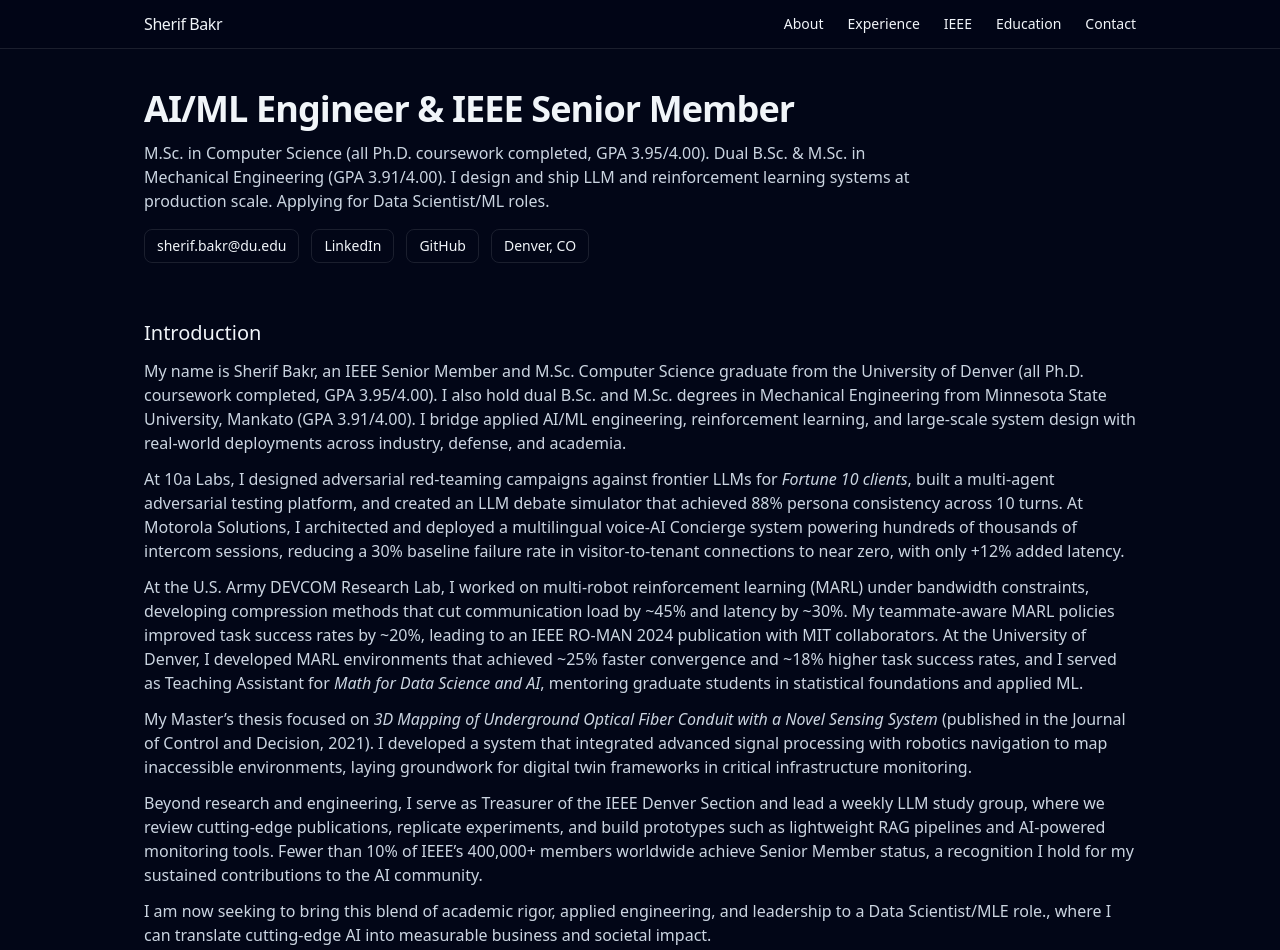
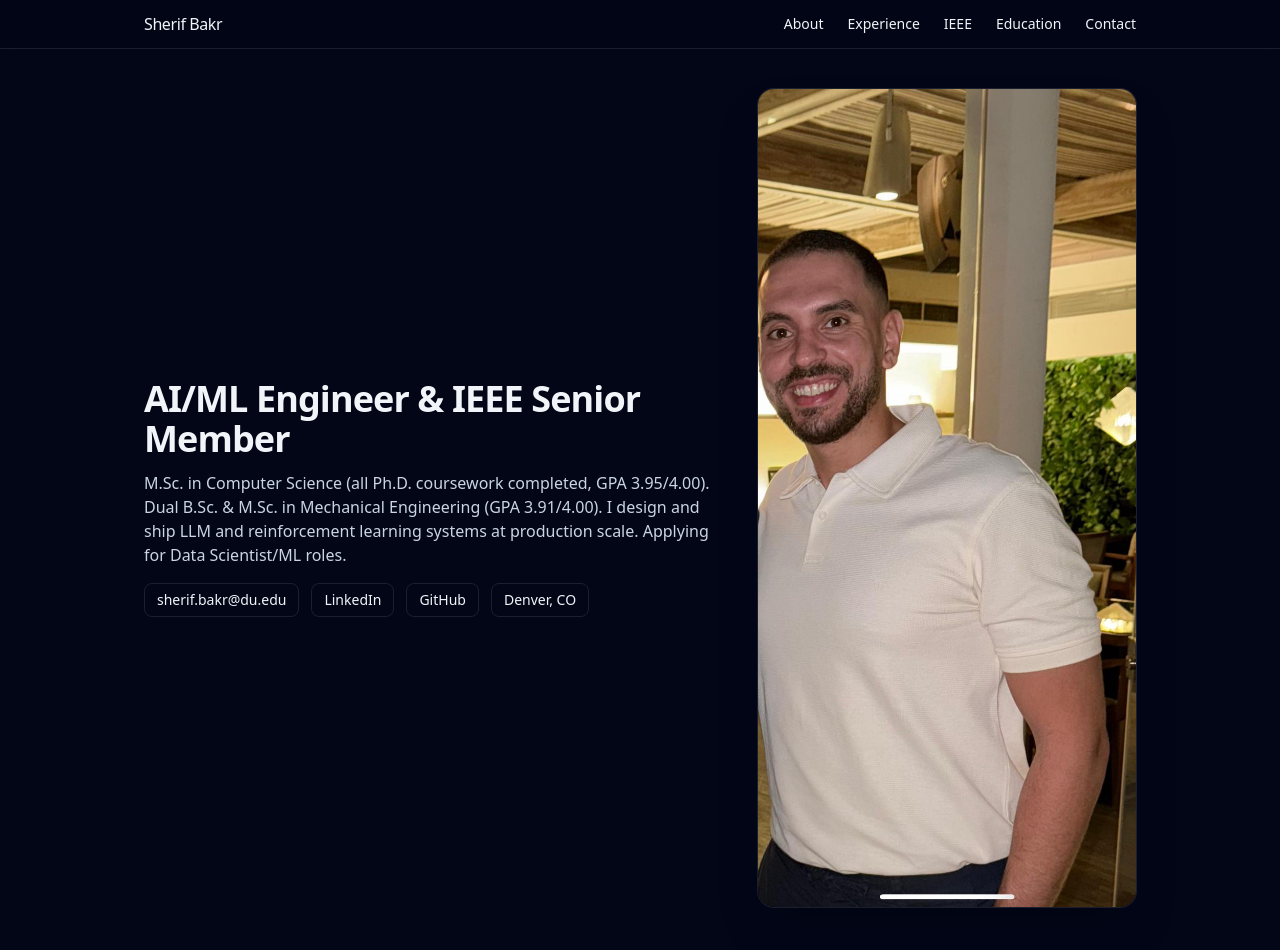
Before and after one commit to SherifBakr1/portfolio, a plain HTML site: page index.html in a window 1280 px wide. Shown: the top 950 px of the page. Drawn offline with nearby package versions, Linux system fonts and the light colour scheme.

Commit message:
add photo

```diff
--- a/index.html
+++ b/index.html
@@ -65,16 +65,37 @@
   </header>
 
   <!-- Hero -->
+  <!-- Hero -->
   <section id="home" class="max-w-5xl mx-auto px-4 pt-10 pb-6 fade-in">
+    <div class="grid gap-8 md:grid-cols-5 md:items-center">
+      <!-- Text -->
+      <div class="md:col-span-3">
         <h1 class="text-3xl sm:text-4xl font-bold tracking-tight">AI/ML Engineer & IEEE Senior Member</h1>
-    <p class="mt-3 text-slate-300 max-w-3xl">M.Sc. in Computer Science (all Ph.D. coursework completed, GPA 3.95/4.00). Dual B.Sc. & M.Sc. in Mechanical Engineering (GPA 3.91/4.00). I design and ship <span class="font-semibold">LLM</span> and <span class="font-semibold">reinforcement learning</span> systems at production scale. Applying for <span class="font-semibold">Data Scientist/ML</span> roles.</p>
+        <p class="mt-3 text-slate-300 max-w-3xl">
+          M.Sc. in Computer Science (all Ph.D. coursework completed, GPA 3.95/4.00). Dual B.Sc. & M.Sc. in Mechanical Engineering (GPA 3.91/4.00).
+          I design and ship <span class="font-semibold">LLM</span> and <span class="font-semibold">reinforcement learning</span> systems at production scale.
+          Applying for <span class="font-semibold">Data Scientist/ML</span> roles.
+        </p>
         <div class="mt-4 flex flex-wrap gap-3 text-sm">
           <a href="mailto:sherif.bakr@du.edu" class="px-3 py-1.5 rounded-lg border border-white/10 hover:border-indigo-400">sherif.bakr@du.edu</a>
           <a href="https://www.linkedin.com/in/sherif-bakr-/" class="px-3 py-1.5 rounded-lg border border-white/10 hover:border-indigo-400">LinkedIn</a>
           <a href="https://github.com/SherifBakr1" class="px-3 py-1.5 rounded-lg border border-white/10 hover:border-indigo-400">GitHub</a>
           <span class="px-3 py-1.5 rounded-lg border border-white/10">Denver, CO</span>
         </div>
+      </div>
+
+      <!-- Photo -->
+      <div class="md:col-span-2">
+        <img
+          src="/2.jpg"
+          alt="Professional headshot of Sherif Bakr"
+          class="w-full max-w-sm mx-auto rounded-2xl shadow-2xl ring-1 ring-white/10 object-cover"
+          width="640" height="800"
+          loading="eager" decoding="async" />
+      </div>
+    </div>
   </section>
+
 
   <!-- About -->
   <section id="about" class="max-w-5xl mx-auto px-4 py-8">
```
Also changed, not shown: public/2.jpg (added). Lines whose indentation alone changed are shown as unchanged.
